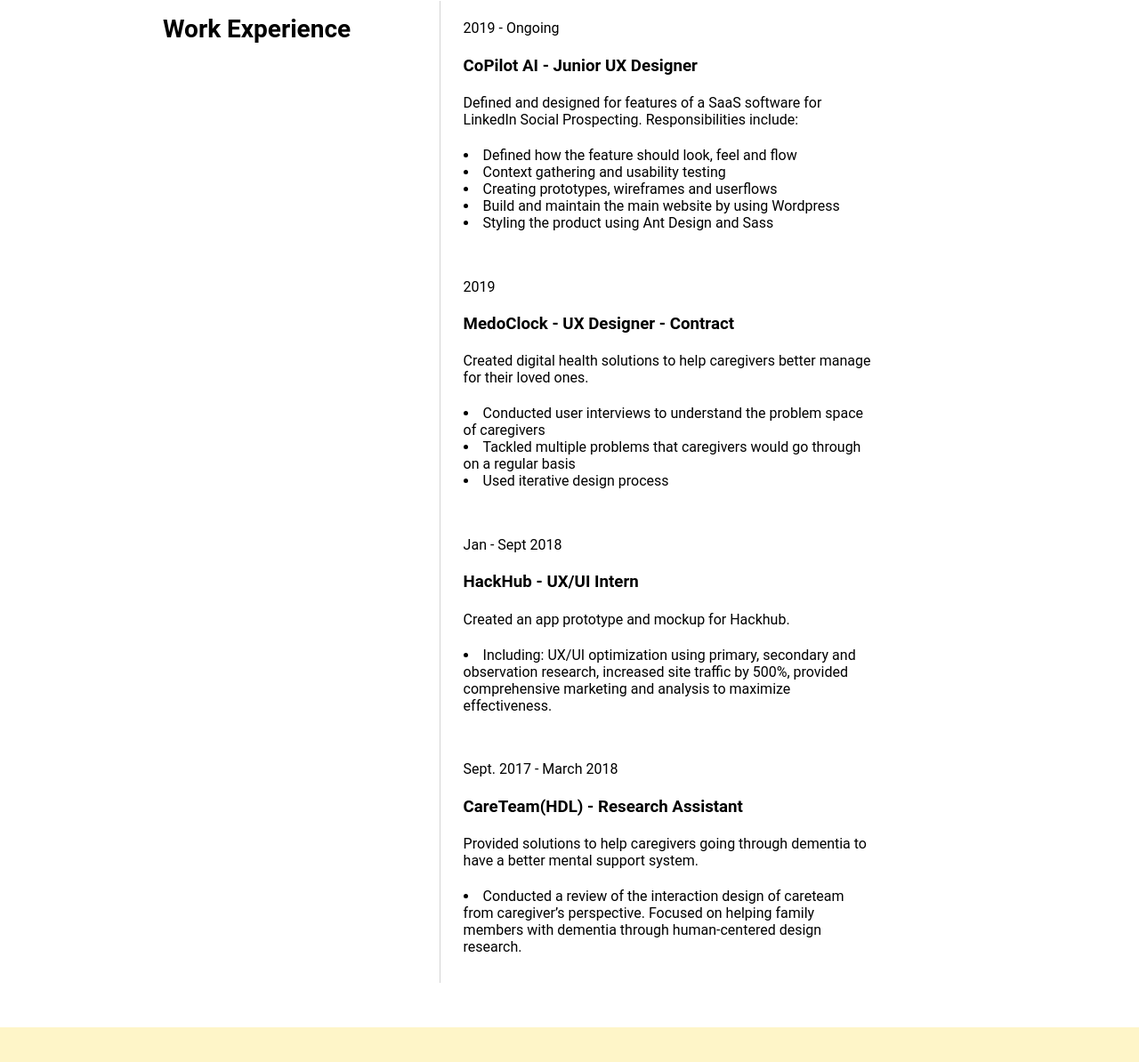
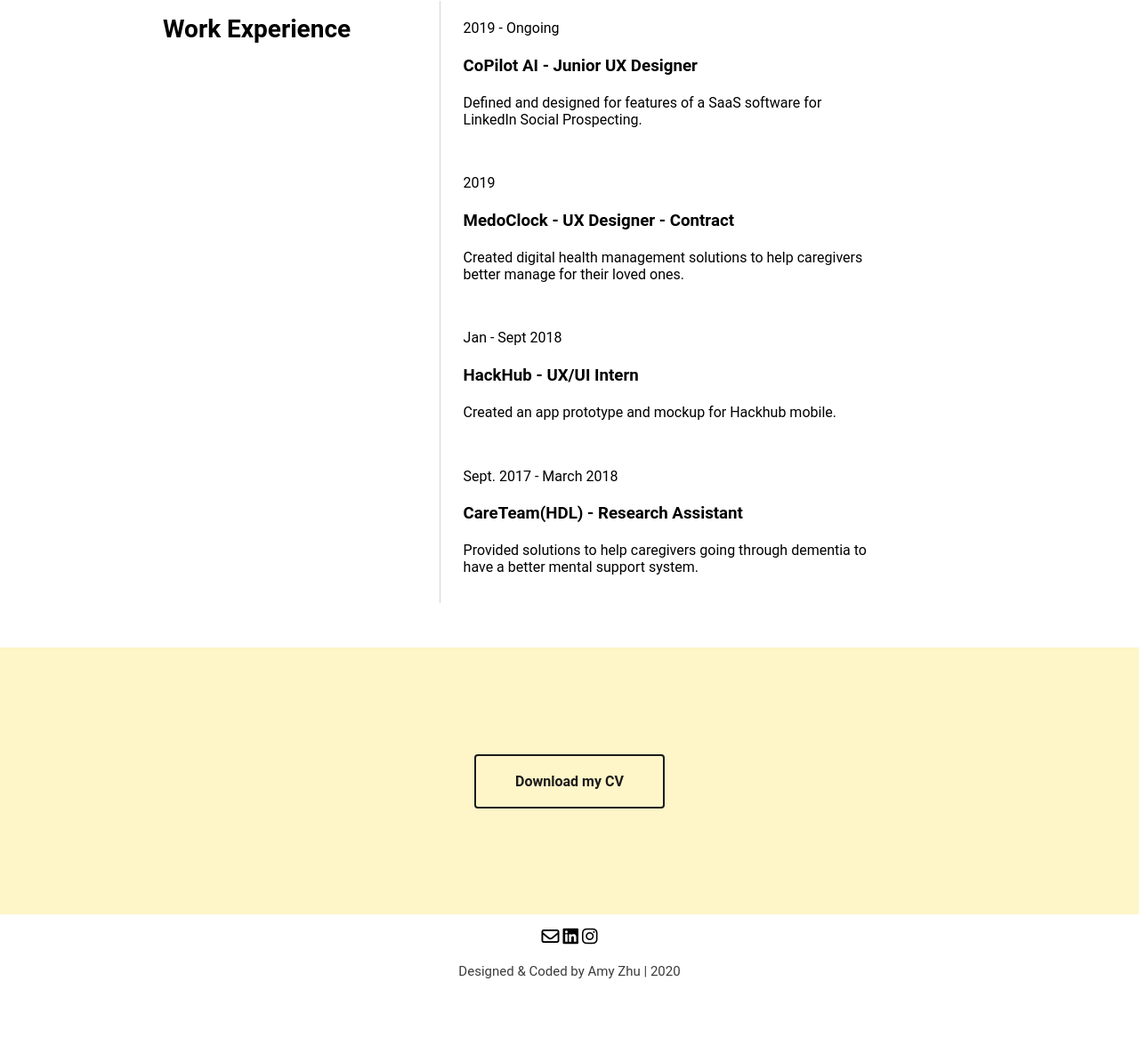
Before and after one commit to minimelon99/Portfolio, a plain HTML site: page aboutme.html in a window 1280 px wide. Shown: the part 1517-2711 px from the top of the page at 89% size. After the commit the page ends 2654 px from the top, so only its background shows below. Drawn offline with nearby package versions, Linux system fonts and the light colour scheme.

Commit message:
about me copy change

```diff
--- a/aboutme.html
+++ b/aboutme.html
@@ -98,46 +98,21 @@
           <h3>CoPilot AI - Junior UX Designer</h3>
           <h4>
             Defined and designed for features of a SaaS software for LinkedIn
-            Social Prospecting. Responsibilities include:
-          </h4>
-          <h4>
-            <li>Defined how the feature should look, feel and flow</li>
-            <li>Context gathering and usability testing</li>
-            <li>Creating prototypes, wireframes and userflows</li>
-            <li>Build and maintain the main website by using Wordpress</li>
-            <li>Styling the product using Ant Design and Sass</li>
+            Social Prospecting.
           </h4>
         </div>
         <div class="ab-job">
           <h4>2019</h4>
           <h3>MedoClock - UX Designer - Contract</h3>
           <h4>
-            Created digital health solutions to help caregivers better manage
-            for their loved ones.
-          </h4>
-          <h4>
-            <li>
-              Conducted user interviews to understand the problem space of
-              caregivers
-            </li>
-            <li>
-              Tackled multiple problems that caregivers would go through on a
-              regular basis
-            </li>
-            <li>Used iterative design process</li>
+            Created digital health management solutions to help caregivers
+            better manage for their loved ones.
           </h4>
         </div>
         <div class="ab-job">
           <h4>Jan - Sept 2018</h4>
           <h3>HackHub - UX/UI Intern</h3>
-          <h4>Created an app prototype and mockup for Hackhub.</h4>
-          <h4>
-            <li>
-              Including: UX/UI optimization using primary, secondary and
-              observation research, increased site traffic by 500%, provided
-              comprehensive marketing and analysis to maximize effectiveness.
-            </li>
-          </h4>
+          <h4>Created an app prototype and mockup for Hackhub mobile.</h4>
         </div>
         <div class="ab-job">
           <h4>Sept. 2017 - March 2018</h4>
@@ -145,13 +120,6 @@
           <h4>
             Provided solutions to help caregivers going through dementia to have
             a better mental support system.
-          </h4>
-          <h4>
-            <li>
-              Conducted a review of the interaction design of careteam from
-              caregiver’s perspective. Focused on helping family members with
-              dementia through human-centered design research.
-            </li>
           </h4>
         </div>
       </div>
```
